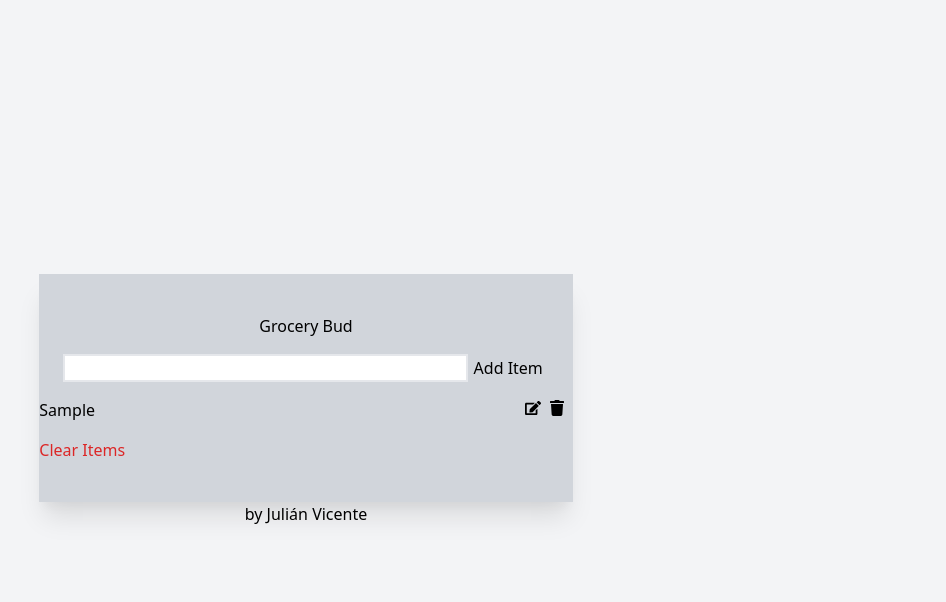
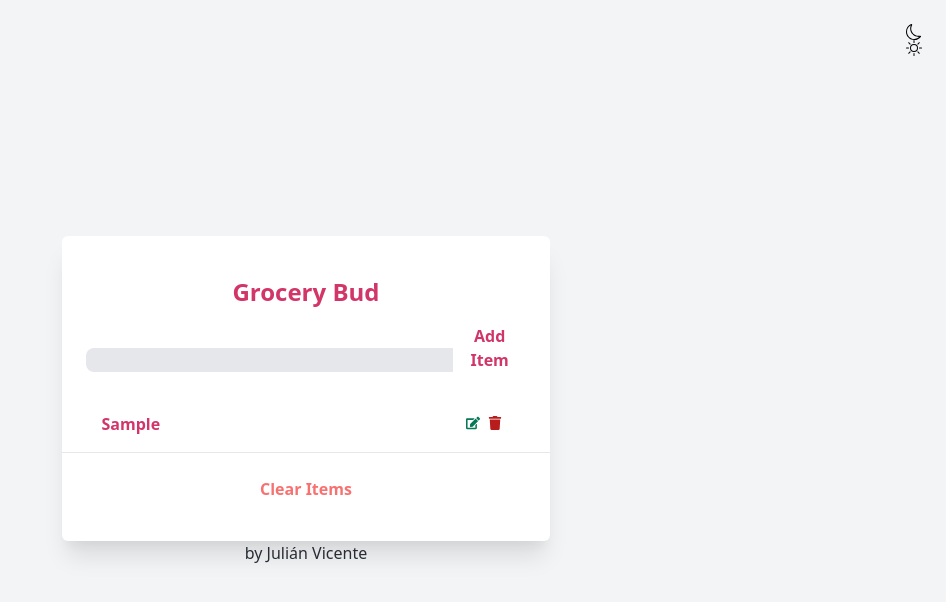
Before and after one commit to julianv97/grocery-bud, a React (Create React App) app: page / in a window 1280 px wide. Both pictures are taken after typing "Sample" into the empty fields and a click on the button "Add Item". Shown: the top 602 px of the page, without its empty margins (334-1280 px from the left). Built offline with nearby package versions, Linux system fonts and the light colour scheme.

Commit message:
light-theme

```diff
--- a/src/App.js
+++ b/src/App.js
@@ -1,6 +1,7 @@
 import React, { useState, useEffect } from "react";
 import List from "./components/List";
 import Modal from "./components/Modal";
+import { BsMoon, BsSun } from "react-icons/bs";
 
 const getLocalStorage = () => {
   let list = localStorage.getItem("list");
@@ -11,12 +12,17 @@ const getLocalStorage = () => {
   }
 };
 
+const lightThemeStyles = {
+
+}
+
 function App() {
   const [name, setName] = useState("");
   const [list, setList] = useState(getLocalStorage());
   const [editId, setEditId] = useState(null);
   const [isEditing, setIsEditing] = useState(false);
   const [modal, setModal] = useState({ show: false, msg: "", type: "" });
+  const [theme, setTheme] = useState('light-theme')
 
   const handleSubmit = (e) => {
     e.preventDefault();
@@ -89,40 +95,49 @@ function App() {
   console.log(list);
 
   return (
-    <main className="flex flex-col items-center justify-center min-h-screen	bg-gray-100">
+    <div className="bg-gray-100 flex flex-col items-center ">
+    <header className="fixed w-full p-6 flex justify-end items-center">
+      <button>
+      <BsMoon />
+      <BsSun />
+      </button>
+    </header>
+    <main className="flex flex-col  items-center justify-center min-h-screen w-11/12  bg-gray-100 ">
       {modal.show && <Modal {...modal} showModal={showModal} list={list} />}
-      <section className="bg-gray-300 w-10/12 md:w-7/12 lg:w-5/12 py-10 flex flex-col items-center shadow-xl">
+      <section className="bg-light-gray w-11/12 md:w-7/12 lg:w-5/12 py-10 flex flex-col items-center rounded-md shadow-xl">
+
         <form
           onSubmit={handleSubmit}
           className="w-full flex flex-col items-center"
         >
-          <h1 className="capitalize pb-4">grocery bud</h1>
-          <div className="500 w-full px-6">
+          <h1 className="capitalize pb-4 text-light-primary text-2xl font-semibold">grocery bud</h1>
+          <div className=" w-full px-6">
             <input
               type="text"
               value={name}
               onChange={(e) => setName(e.target.value)}
-              className="border-2  w-10/12"
+              className="bg-gray-200 w-9/12 md:w-10/12 focus:border-blue-300 rounded-l-lg text-light-black outline-none"
             />
-            <button className="w-2/12 capitalize">
+            <button className="w-3/12 md:w-2/12 capitalize text-light-primary font-semibold hover:bg-light-primary hover:text-dark-gray transition ease-in duration-300 rounded-r-lg">
               {isEditing ? "edit" : "add item"}
             </button>
           </div>
         </form>
 
         {list.length > 0 && (
-          <div className="w-full">
+          <div className="w-full flex flex-col">
             {/*Falta crear y pasar como props a list: editItem */}
             <List items={list} editItem={editItem} removeItem={removeItem} />
-            <button onClick={clearList} className="capitalize text-red-600">
+            <button onClick={clearList} className="capitalize text-red-400 font-bold">
               clear items
             </button>
           </div>
         )}
       </section>
 
-      <footer>by Julián Vicente</footer>
+      <footer className="text-light-black text-md">by Julián Vicente</footer>
     </main>
+    </div>
   );
 }
 
--- a/src/components/List.jsx
+++ b/src/components/List.jsx
@@ -3,16 +3,16 @@ import { FaEdit, FaTrash } from "react-icons/fa";
 
 const List = ({ items, editItem, removeItem }) => {
   return (
-    <div>
+    <div className="py-6">
       {items.map((item) => {
         const { id, title } = item;
         return (
-          <article key={id} className="flex py-4 justify-between">
-            <h3>{title}</h3>
+          <article key={id} className="flex py-4 justify-between px-10 border-b">
+            <h3 className="text-light-primary capitalize font-bold">{title}</h3>
 
             <div className="pl-6">
               <button type="button" onClick={() => editItem(id)}>
-                <FaEdit />
+                <FaEdit className="text-green-700 text-sm"/>
               </button>
 
               <button
@@ -20,7 +20,7 @@ const List = ({ items, editItem, removeItem }) => {
                 onClick={() => removeItem(id)}
                 className="px-2"
               >
-                <FaTrash />
+                <FaTrash className="text-red-700 text-sm"/>
               </button>
             </div>
           </article>
--- a/src/components/Modal.jsx
+++ b/src/components/Modal.jsx
@@ -18,8 +18,7 @@ function Modal({ type, msg, showModal, list }) {
             : "text-green-600 bg-green-200"
         }
       >
-        {" "}
-        {msg}{" "}
+        {msg}
       </p>
     </div>
   );
--- a/tailwind.config.js
+++ b/tailwind.config.js
@@ -26,7 +26,16 @@ module.exports = {
       "2xl": "1536px",
       // => @media (min-width: 1536px) { ... }
     },
-    extend: {},
+    extend: {
+      colors: {
+        "light-gray": "#fff",
+        "light-black":"#282c35",
+        "light-primary":"#d23669",
+        "dark-black":"#282c35",
+        "dark-gray": "#fff",
+        "dark-primary":"#ffa7c4"
+      },
+    },
   },
   variants: {
     extend: {},
```
